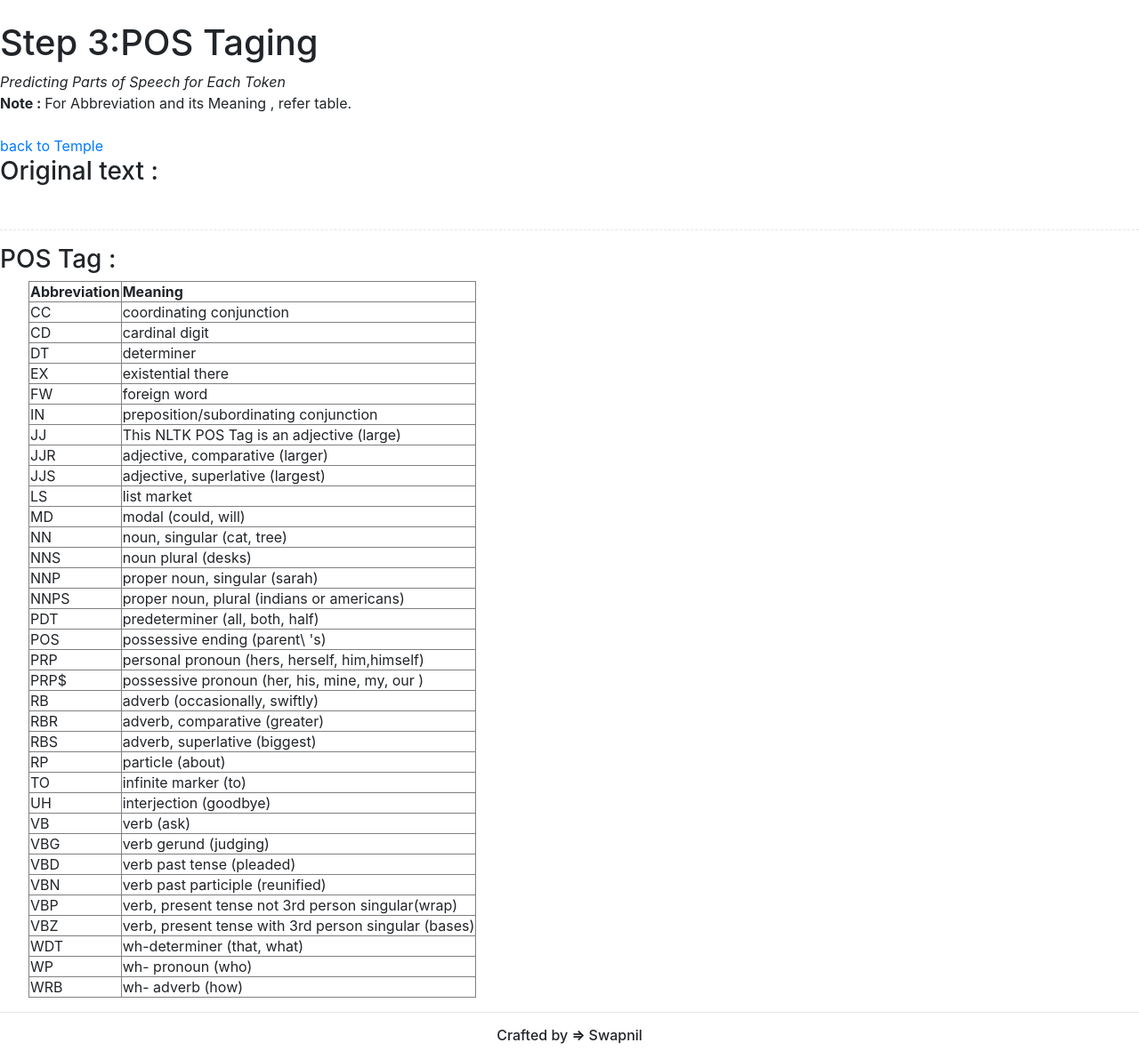
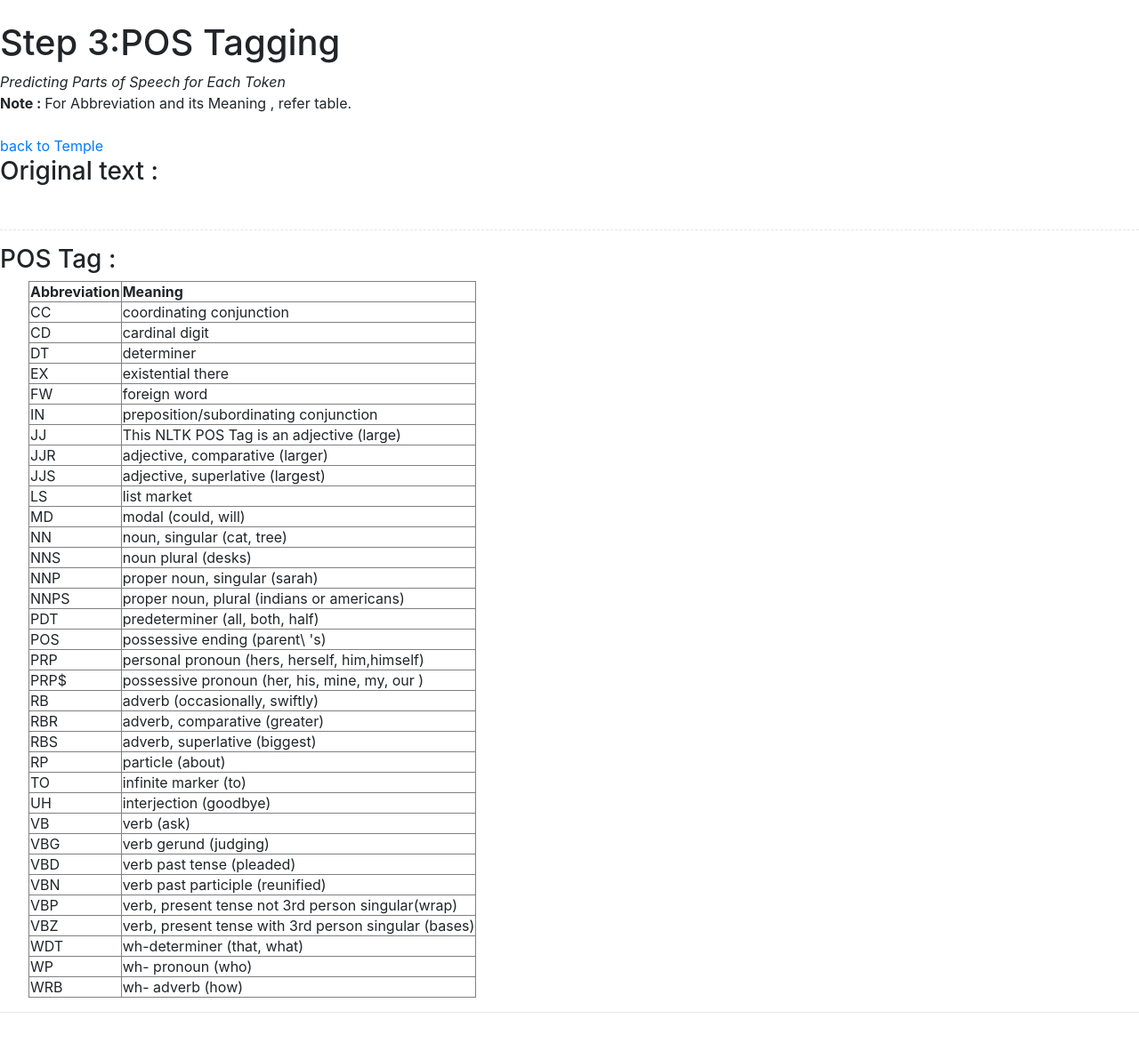
Before and after one commit to sbaviskar/NLP_Temple_Django, a Django app: template templates/posTaging.html in a window 1280 px wide. Shown: the part 83-1265 px from the top of the page at 89% size. After the commit the page ends 1222 px from the top, so only its background shows below. Run offline with Django 3.2, Linux system fonts and the light colour scheme; the template is opened without the code that fills it, so the values that code supplies are empty; some libraries are stand-ins or nearby versions.

```diff
--- a/NLP_Temple/views.py
+++ b/NLP_Temple/views.py
@@ -48,7 +48,7 @@ def lemmatization(request):
 	    words_lemma.append(lemmatizer.lemmatize(word ,pos = NOUN))
 
     print(words_lemma)
-    return render(request,'lemmatization.html',{'lemma' : words_lemma,'origin':words})
+    return render(request,'lemmatization.html',{'lemma' : words_lemma,'origin':raw_text,'words':words})
 
 
 
--- a/templates/lemmatization.html
+++ b/templates/lemmatization.html
@@ -26,7 +26,7 @@
             <tr>
                 <th>Words</th>
             </tr>
-            {% for w in origin %}
+            {% for w in words %}
             <tr>
                 <td>{{w}}</td>
             </tr>
--- a/templates/posTaging.html
+++ b/templates/posTaging.html
@@ -11,7 +11,7 @@
     </header>
 </div>
 <br />
-<h1>Step 3:POS Taging </h1> <i>Predicting Parts of Speech for Each Token</i>
+<h1>Step 3:POS Tagging </h1> <i>Predicting Parts of Speech for Each Token</i>
 <br>
 <b>Note : </b> For Abbreviation and its Meaning , refer table.
 <br/>
@@ -71,8 +71,3 @@
         </table>
 </div>
 <hr>
-<footer>
-    <h6 align="center">
-        Crafted by <b> => </b> Swapnil
-    </h6>
-</footer>
```
